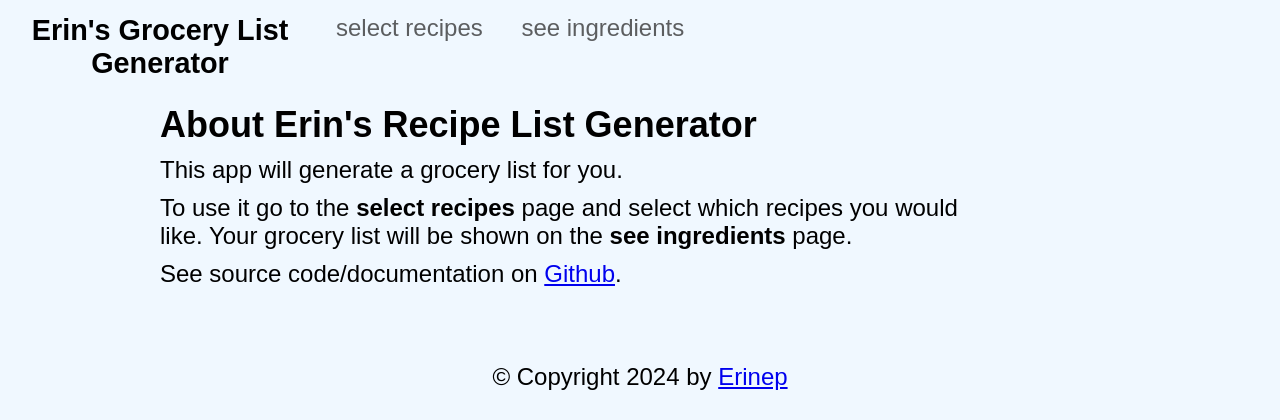
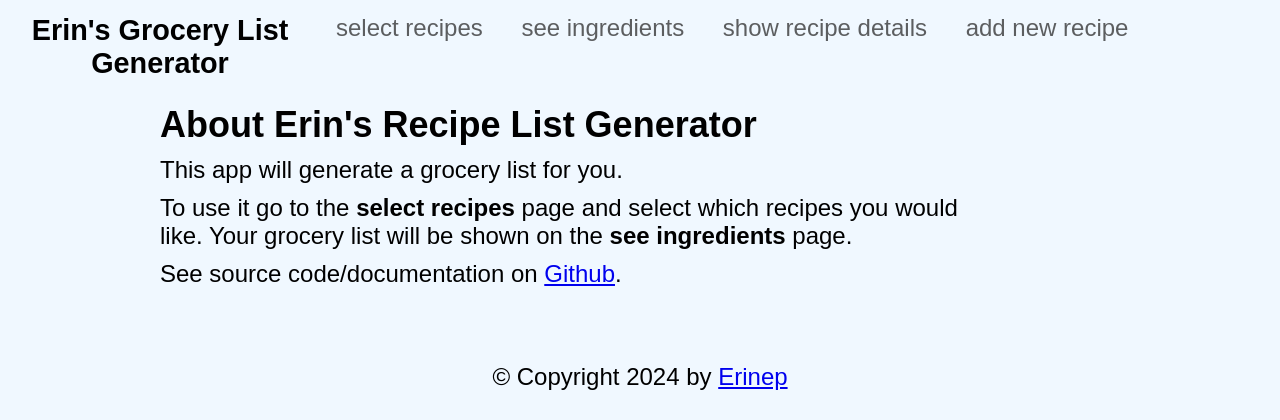
Before and after one commit to erinep/Grocery-List-Generator, a Flask app: page / in a window 1280 px wide. Shown: the top 420 px of the page. Run offline with Flask 3, Linux system fonts and the light colour scheme.

Commit message:
added 2 pages to server and update README

```diff
--- a/recipeprinter/flask/server.py
+++ b/recipeprinter/flask/server.py
@@ -45,6 +45,13 @@ def ingredients():
         i = d.get_ingredients(session.get('recipes'), session.get('qty'))
     return render_template("ingredients_page.html", recipes=session.get('recipes'), qty=session.get('qty'), ingredients=i)
 
+@app.route("/recipe-details")
+def show_recipe_details():
+    return render_template("recipe_content_page.html")
+
+@app.route("/add")
+def create_recipe():
+    return render_template("create_recipe_page.html")
 
 @app.route("/set-i", methods=["POST"] )
 def set_session_recipes():
@@ -65,3 +72,8 @@ def set_session_recipes():
         data = 'invalid content-type'
 
     return redirect(app.url_for('ingredients'))
+
+
+@app.route("/create-r", methods=["POST"])
+def create_new_recipes():
+    pass
--- a/recipeprinter/flask/templates/layout.html
+++ b/recipeprinter/flask/templates/layout.html
@@ -29,6 +29,8 @@
             <div id='links'>
               <li><a href="{{ url_for('recipes') }}">select recipes</a></li>
               <li><a href="{{ url_for('ingredients') }}">see ingredients</a></li>
+              <li><a href="{{ url_for('show_recipe_details') }}">show recipe details</a></li>
+              <li><a href="{{ url_for('create_recipe') }}">add new recipe</a></li>
             </div>
           </ul>
         </div>
```
Also changed, not shown: recipeprinter/flask/templates/create_recipe_page.html (added, +8 -0 lines), recipeprinter/flask/templates/recipe_content_page.html (added, +8 -0 lines), README.md.
